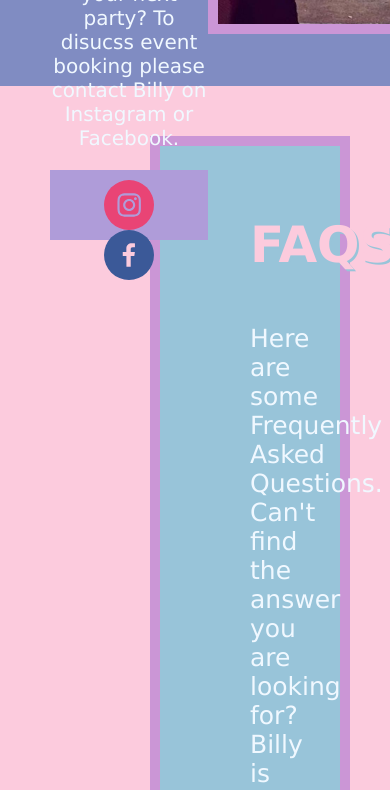
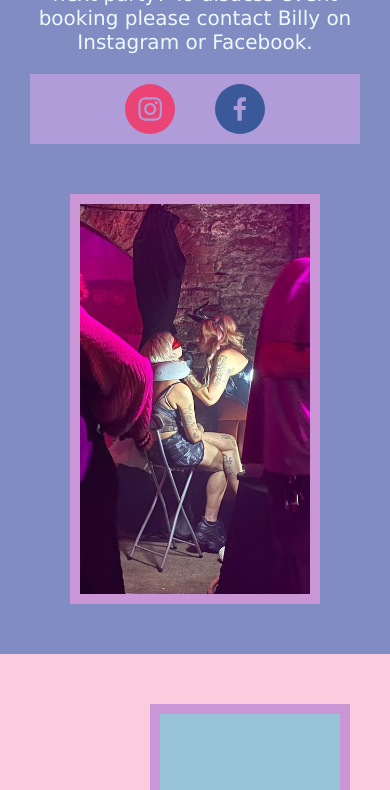
Before and after one commit to tyrkgithub/dolla, a React (Create React App) app: page /booking in a window 390 px wide. Shown: the part 2089-2879 px from the top of the page. Built offline with nearby package versions, Linux system fonts and the light colour scheme.

Commit message:
finished media queries

```diff
--- a/src/components/events/events.css
+++ b/src/components/events/events.css
@@ -68,3 +68,27 @@
     padding: 10px 0px 10px;
     font-size: 20px;
 }
+
+@media only screen and (max-width: 1050px) {
+    .events-gridArea{
+        display: block;
+    }
+
+    .events-img-pdiv{
+        margin-top: 50px;
+    }
+
+    .events-gridArea{
+        height: auto;
+    }
+  }
+
+  @media only screen and (max-width: 1050px) {
+    .events-img{
+        height: 390px;
+        width: 230px;
+    }
+    .events-gridArea{
+        padding: 20px 20px 40px 20px;
+    }
+  }
--- a/src/components/faqs/faqs.css
+++ b/src/components/faqs/faqs.css
@@ -1,5 +1,5 @@
 .faqs-div{
-height: 1300px;
+height: auto;
 background-color: var(--clr5);
 margin: 50px 150px 50px 150px;
 color: aliceblue;
--- a/src/components/navbar/socialBar.css
+++ b/src/components/navbar/socialBar.css
@@ -32,7 +32,7 @@ height: 70px;
     display: inline;
   }
 
-  @media only screen and (max-width: 583px){
+  @media only screen and (max-width: 603px){
      .socials-h3{
       font-size: 19px;
      }
--- a/src/components/services/services.css
+++ b/src/components/services/services.css
@@ -122,6 +122,8 @@ font-size: 25px;
 }
 
 
+
+
 @media only screen and (max-width: 1327px) {
   .services{
     font-size: 20px;
@@ -175,6 +177,8 @@ font-size: 25px;
   }
 
 
+
+
   }
 
   @media only screen and (max-width: 982px) {
@@ -183,7 +187,7 @@ font-size: 25px;
    }
 
    .main{
-    height: 1350px;
+    height: auto;
    }
 
    .services-aside{
@@ -195,23 +199,20 @@ font-size: 25px;
 
   }
 
-  @media only screen and (max-width: 543px) {
+
+
+  @media only screen and (max-width: 653px) {
     .services-grid{
 
     margin: 25px;
     }
 
-    .main{
-      height: 1350px;
-    }
+
     }
 
     @media only screen and (max-width: 490px) {
 
 
-      .main{
-        height: 1410px;
-      }
 
       .services-aside{
         height: 590px;
@@ -219,15 +220,11 @@ font-size: 25px;
       }
 
       @media only screen and (max-width: 441px) {
-        .main{
-         height: 1450px;
-        }
+
       }
 
       @media only screen and (max-width: 394px) {
-     .main{
-      height: 1350px;
-     }
+
 
       .services-h1{
         font-size: 30px;
@@ -245,18 +242,12 @@ font-size: 25px;
 
         }
 
-        @media only screen and (max-width: 383px) {
-          .main{
-           height: 1450px;
-          }
-        }
+
 
         @media only screen and (max-width: 344px) {
           .services-aside{
             height: 610px;
           }
 
-          .main{
-            height: 1480px;
-          }
+
         }
```
